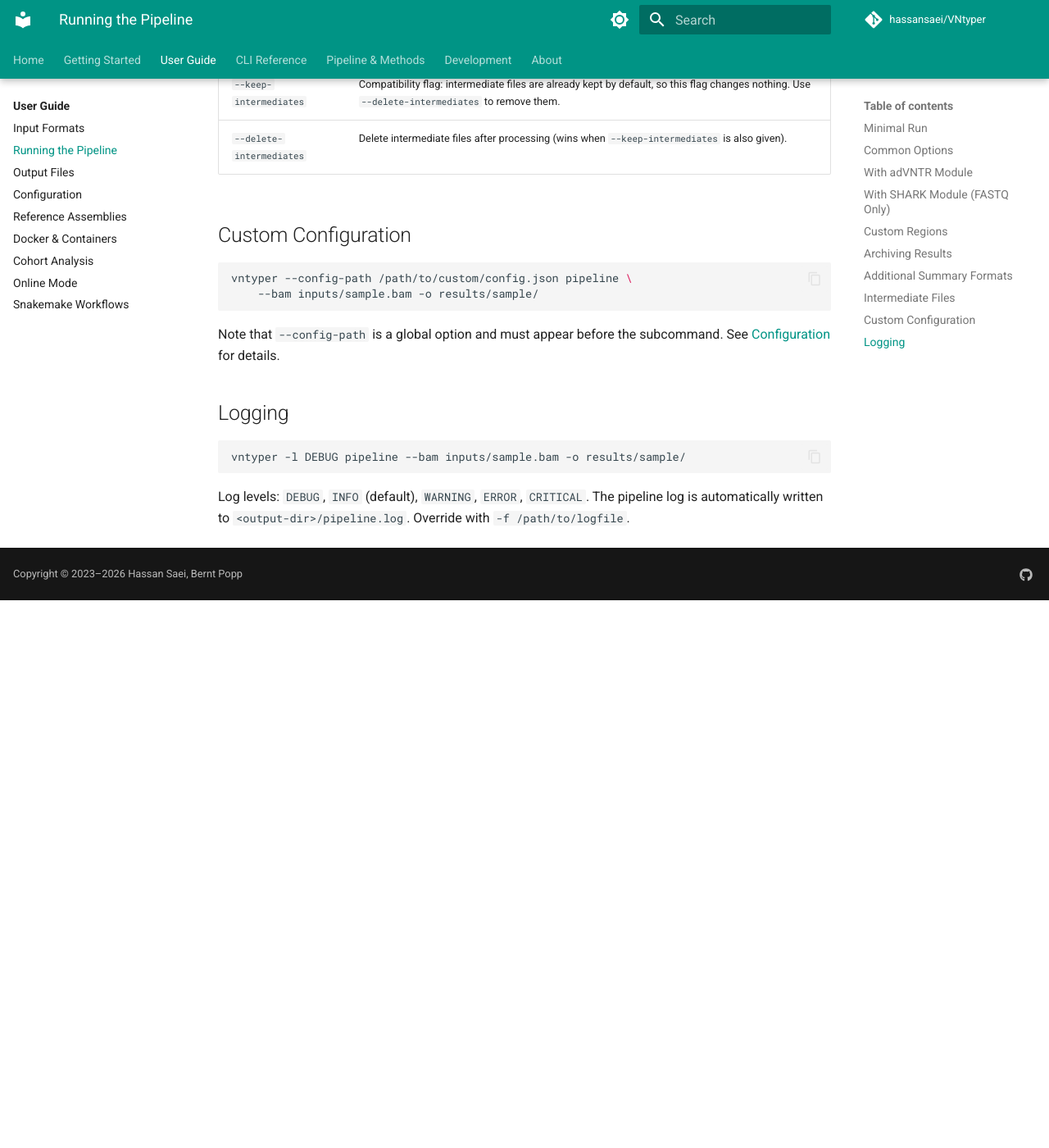
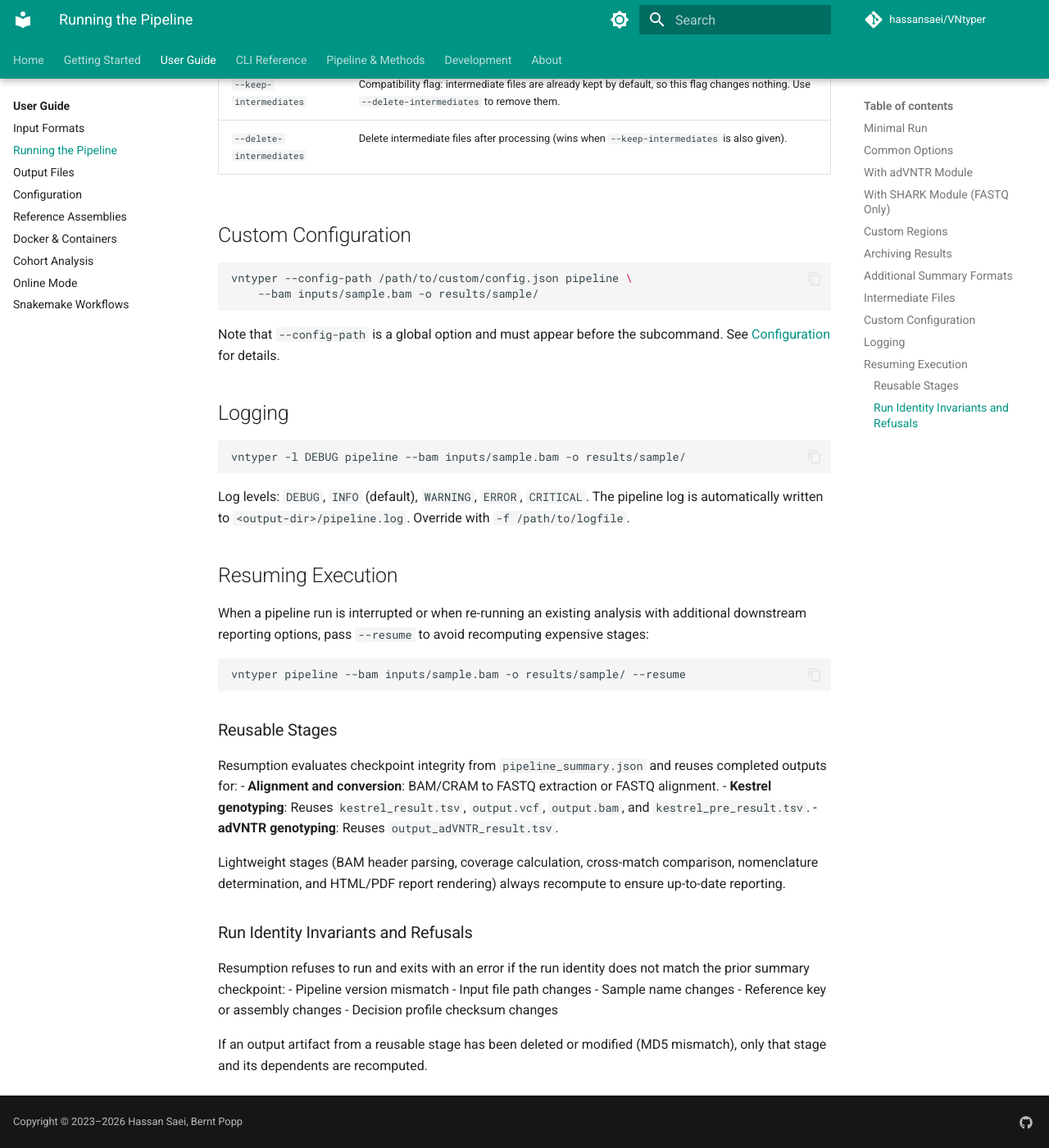
Before and after one commit to hassansaei/VNtyper, an MkDocs documentation site: the page built from docs/user-guide/running-pipeline.md, in a window 1280 px wide and 1400 px high, scrolled down 2449 px. Shown: the whole window at 82% size. Built offline with MkDocs 1.6.1 and Material for MkDocs 9.7.7, drawn with Linux system fonts in a browser that asks for light colours; comment, search, counter and statistics services are not loaded; before the commit the page ends 3181 px from its top, so only the background shows below that.

Commit message:
docs(pipeline): document --resume flag, stage reuse, and refusal rules
Refs #20

Co-Authored-By: Claude Fable 5.1 <noreply@anthropic.com>
Claude-Session: https://claude.ai/code/session_01S9cm5vbPmPcnjuzsd1Lvgz

````diff
--- a/docs/user-guide/running-pipeline.md
+++ b/docs/user-guide/running-pipeline.md
@@ -118,3 +118,31 @@ vntyper -l DEBUG pipeline --bam inputs/sample.bam -o results/sample/
 ```
 
 Log levels: `DEBUG`, `INFO` (default), `WARNING`, `ERROR`, `CRITICAL`. The pipeline log is automatically written to `<output-dir>/pipeline.log`. Override with `-f /path/to/logfile`.
+
+## Resuming Execution
+
+When a pipeline run is interrupted or when re-running an existing analysis with additional downstream reporting options, pass `--resume` to avoid recomputing expensive stages:
+
+```bash
+vntyper pipeline --bam inputs/sample.bam -o results/sample/ --resume
+```
+
+### Reusable Stages
+
+Resumption evaluates checkpoint integrity from `pipeline_summary.json` and reuses completed outputs for:
+- **Alignment and conversion**: BAM/CRAM to FASTQ extraction or FASTQ alignment.
+- **Kestrel genotyping**: Reuses `kestrel_result.tsv`, `output.vcf`, `output.bam`, and `kestrel_pre_result.tsv`.
+- **adVNTR genotyping**: Reuses `output_adVNTR_result.tsv`.
+
+Lightweight stages (BAM header parsing, coverage calculation, cross-match comparison, nomenclature determination, and HTML/PDF report rendering) always recompute to ensure up-to-date reporting.
+
+### Run Identity Invariants and Refusals
+
+Resumption refuses to run and exits with an error if the run identity does not match the prior summary checkpoint:
+- Pipeline version mismatch
+- Input file path changes
+- Sample name changes
+- Reference key or assembly changes
+- Decision profile checksum changes
+
+If an output artifact from a reusable stage has been deleted or modified (MD5 mismatch), only that stage and its dependents are recomputed.
````
Also changed, not shown: docs/about/changelog.md (+8 -0 lines), docs/cli/pipeline.md (+1 -0 lines).
